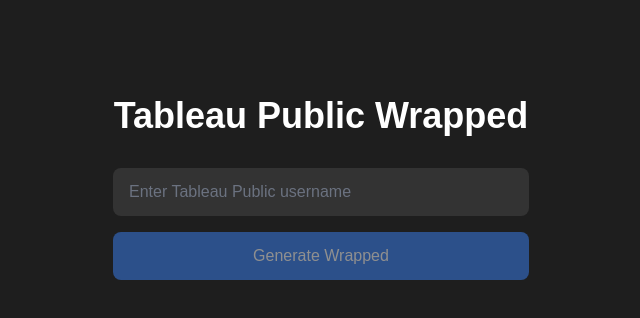
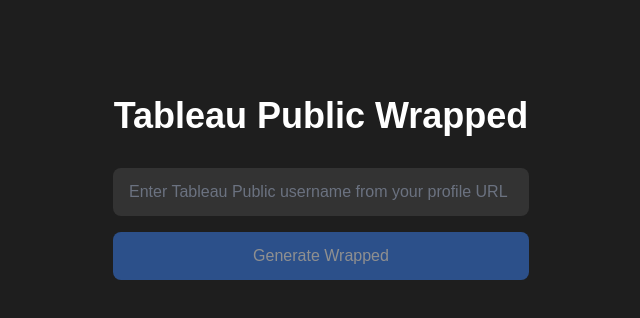
Before and after one commit to Harijeyan/tableau-wrapped, a Next.js app: page / in a window 1280 px wide. Shown: the top 318 px of the page, without its empty margins (319-959 px from the left). Built offline with nearby package versions, Linux system fonts and the light colour scheme.

Commit message:
placeholder improved

```diff
--- a/src/components/UserInput.tsx
+++ b/src/components/UserInput.tsx
@@ -22,7 +22,7 @@
           type="text"
           value={username}
           onChange={(e) => setUsername(e.target.value)}
-          placeholder="Enter Tableau Public username"
+          placeholder="Enter Tableau Public username from your profile URL"
           className="w-full bg-[#333333] text-[#EEEEEE] px-4 py-3 rounded-lg mb-4 placeholder-gray-500"
           disabled={isLoading}
         />
```
